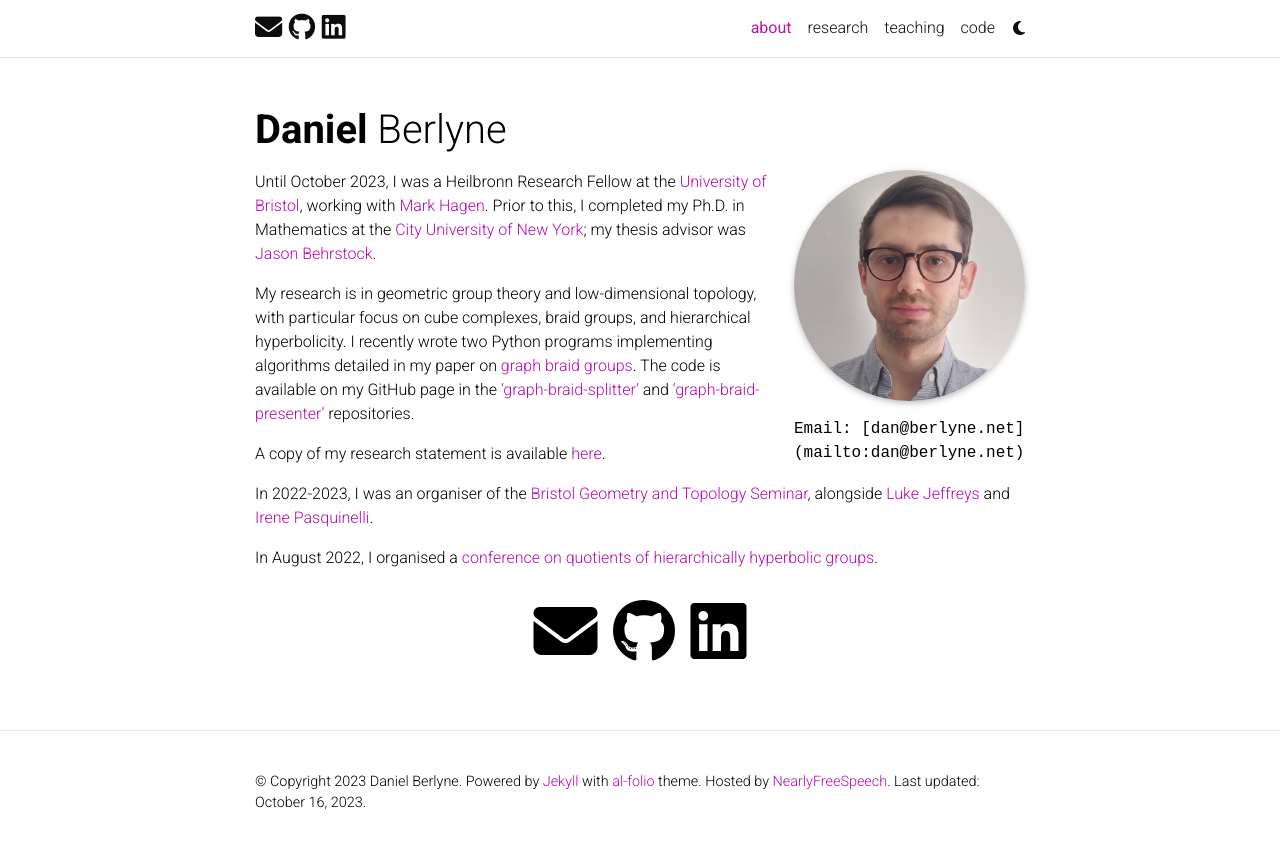
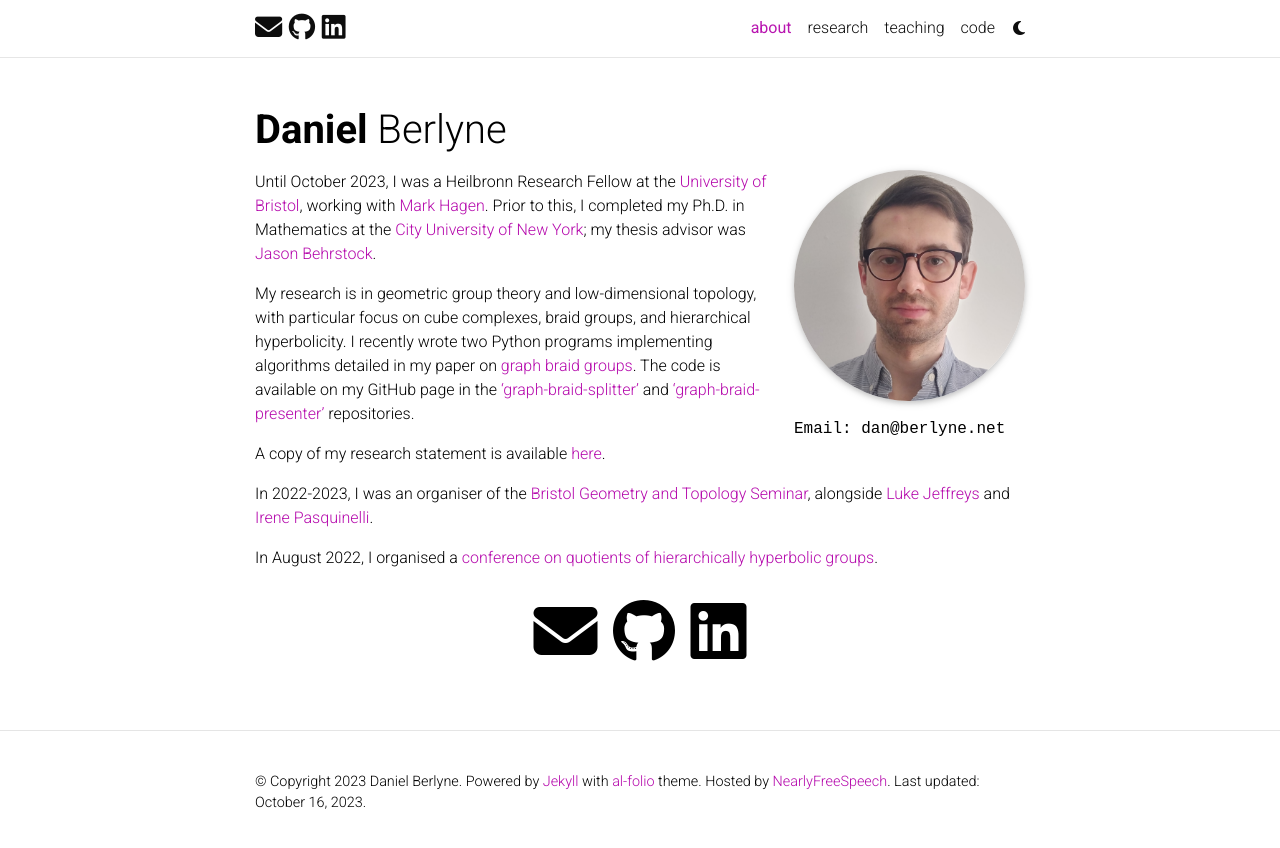
Before and after one commit to danberlyne/berlyne.net, a Jekyll site: the page built from _pages/about.md, in a window 1280 px wide. Shown: the top 848 px of the page. Built offline with Jekyll 4.4.1, drawn with Linux system fonts in a browser that asks for light colours; comment, search, counter and statistics services are not loaded; a style sheet for code colours, icons or effects is not loaded; some of the changed lines change nothing that is shown.

Commit message:
fixed broken email

```diff
--- a/_pages/about.md
+++ b/_pages/about.md
@@ -9,7 +9,7 @@ profile:
   image: profile.jpg
   image_circular: true # crops the image to make it circular
   address: >
-    <p>Email: [dan@berlyne.net](mailto:dan@berlyne.net)</p>
+    <p>Email: dan@berlyne.net</p>
 
 news: false  # includes a list of news items
 latest_posts: false  # includes a list of the newest posts
```
